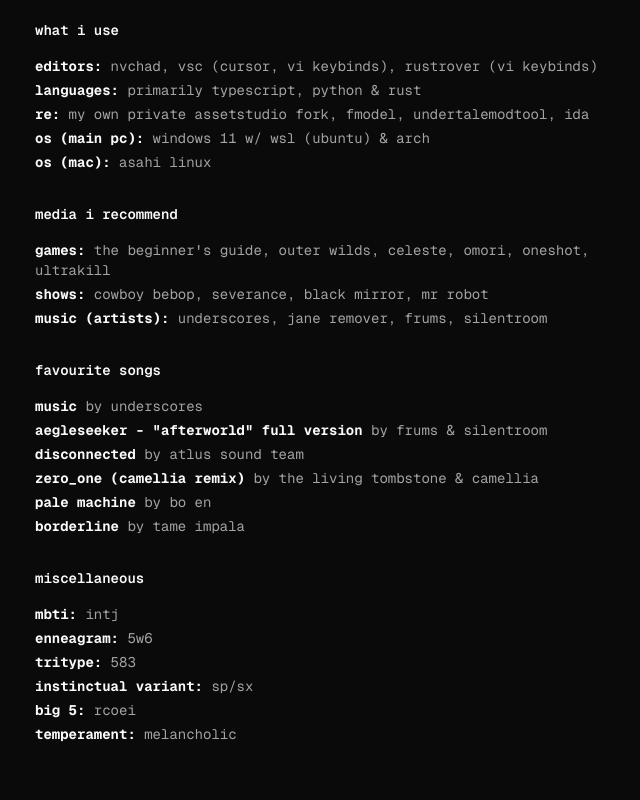
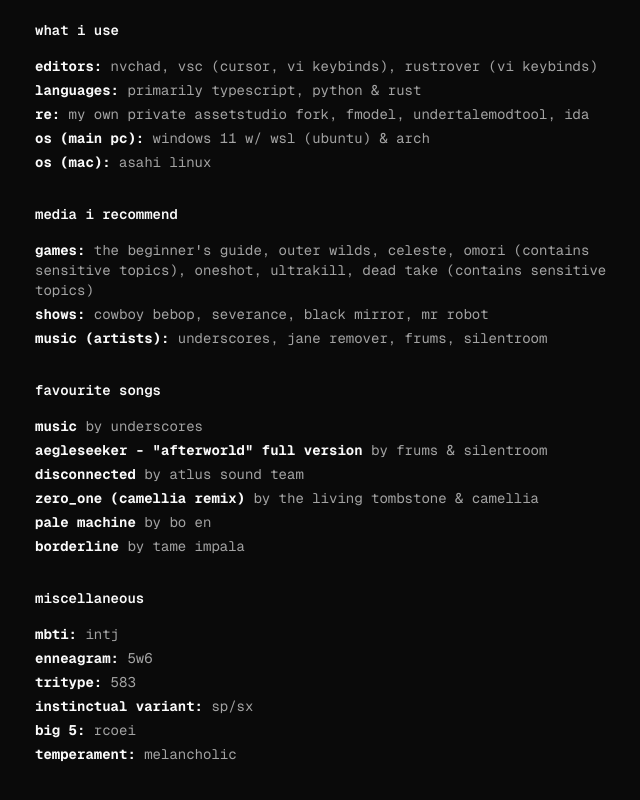
Before and after one commit to dromzeh/dromzeh.dev, a Next.js app: page /about-extended in a window 1280 px wide. Shown: the part 1595-2395 px from the top of the page, without its empty margins (293-933 px from the left). Built offline with nearby package versions, Linux system fonts and the light colour scheme.

Commit message:
feat: never enough game recs

```diff
--- a/src/app/about-extended/page.tsx
+++ b/src/app/about-extended/page.tsx
@@ -247,7 +247,9 @@
                                             Games:
                                         </strong>{" "}
                                         The Beginner's Guide, Outer Wilds,
-                                        Celeste, OMORI, OneShot, ULTRAKILL
+                                        Celeste, OMORI (Contains Sensitive
+                                        Topics), OneShot, ULTRAKILL, Dead Take
+                                        (Contains Sensitive Topics)
                                     </p>
                                     <p>
                                         <strong className="text-foreground">
```
